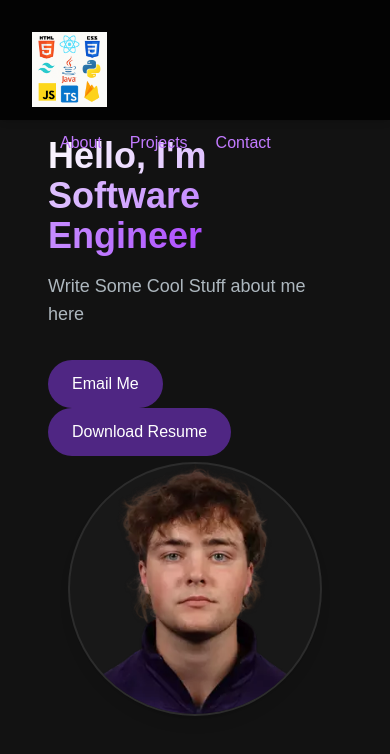
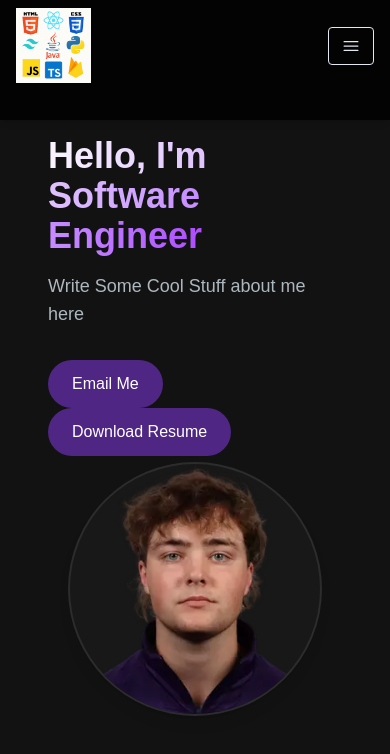
Before and after one commit to kburley7/kyle-burley-portfolio, a Next.js app: page / in a window 390 px wide. Shown: the top 754 px of the page. Built offline with nearby package versions, Linux system fonts and the light colour scheme.

Commit message:
added mobile nav buttons

```diff
--- a/package.json
+++ b/package.json
@@ -9,6 +9,7 @@
     "lint": "next lint"
   },
   "dependencies": {
+    "@heroicons/react": "^2.2.0",
     "next": "^15.2.4",
     "react": "^19.0.0",
     "react-dom": "^19.0.0",
--- a/src/app/components/Navbar.jsx
+++ b/src/app/components/Navbar.jsx
@@ -1,7 +1,9 @@
-import React from 'react'
+"use client";
+import React, {useState} from 'react'
 import Image from 'next/image'
 import Link from 'next/link'
 import NavLink from './NavLink'
+import {Bars3Icon, XMarkIcon} from "@heroicons/react/24/solid"
 
 
 const navLinks = [
@@ -20,17 +22,32 @@
 ]
 
 const Navbar = () => {
+    const [navbarOpen, setNavbarOpen] = useState(false);
+
+
     return (
         <nav className="fixed top-0 left-0 right-0 z-10 h-30 bg-black/80 shadow-md" >
-            <div className='flex flex-wrap items-center justify-between mx-auto p-8'>
+            <div className='flex flex-wrap items-center justify-between mx-auto p-8 px-4 py-2'>
                 <Image
                     src="/images/TechStack.png"
                     alt="Tech Stack"
                     width={75}
                     height={75}
                 />
-
-                <div className='menu md:block md:w-auto' id="navbar">
+                <div className='mobile-menu block md:hidden'>
+                    {
+                        !navbarOpen ? (
+                            <button onClick={() => setNavbarOpen(true)} className='flex items-center px-3 py-2 border rounded border-slate-200  text-slate-200 hover:text-white hover:border-white'>
+                                <Bars3Icon className='h-5 w-5 '/>
+                            </button>
+                        ): (
+                            <button onClick={()=> setNavbarOpen(false)} className='flex items-center px-3 py-2 border rounded border-slate-200  text-slate-200 hover:text-white hover:border-white'>
+                                <XMarkIcon className='h-5 w-5 '/>
+                            </button>
+                        )
+                    }
+                </div>
+                <div className='menu hidden md:block md:w-auto' id="navbar">
                     <ul className='flex p-4 md:p-0 md:flex-row md:space-x-9 mt-0'>
                         {
                             navLinks.map((link, index) => (
```
Also changed, not shown: 1 other file (tests, documents, lock files or other folders).
